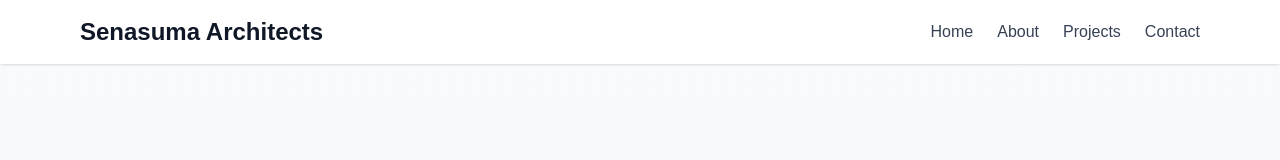
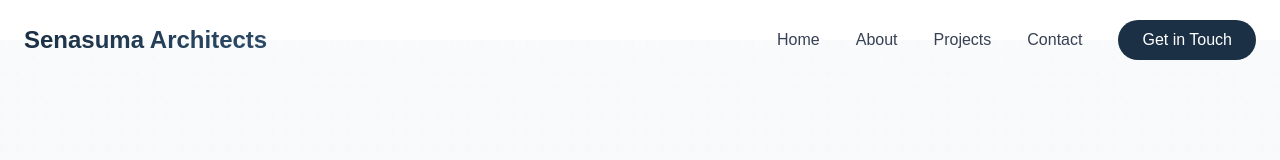
Before and after one commit to methminabinara/Senasuma-Architects, a Next.js app: page / in a window 1280 px wide. Shown: the top 160 px of the page. Built offline with nearby package versions, Linux system fonts and the light colour scheme.

Commit message:
Style: header section

```diff
--- a/components/Header.tsx
+++ b/components/Header.tsx
@@ -1,36 +1,88 @@
-import { useState } from 'react';
+import { useState, useEffect } from 'react';
 import Link from 'next/link';
 import { Menu, X } from 'lucide-react';
 
 const Header = () => {
   const [menuOpen, setMenuOpen] = useState(false);
+  const [scrolled, setScrolled] = useState(false);
+
+  // Handle scroll effect
+  useEffect(() => {
+    const handleScroll = () => {
+      if (window.scrollY > 50) {
+        setScrolled(true);
+      } else {
+        setScrolled(false);
+      }
+    };
+
+    window.addEventListener('scroll', handleScroll);
+    return () => window.removeEventListener('scroll', handleScroll);
+  }, []);
 
   return (
-    <header className="w-full bg-white shadow fixed top-0 left-0 z-50">
-      <div className="max-w-6xl mx-auto flex justify-between items-center px-4 py-4">
-        <Link href="/" className="text-2xl font-bold text-gray-900">
-          Senasuma Architects
+    <header className={`w-full fixed top-0 left-0 z-50 transition-all duration-300 ${
+      scrolled ? 'bg-white/90 backdrop-blur-md shadow-lg' : 'bg-transparent'
+    }`}>
+      <div className="max-w-7xl mx-auto flex justify-between items-center px-6 py-5">
+        <Link href="/" className="flex items-center group">
+          <span className="text-2xl font-bold bg-gradient-to-r from-[#1B3044] to-[#2C4A67] bg-clip-text text-transparent transition-all duration-300">
+            Senasuma Architects
+          </span>
         </Link>
-        <nav className="hidden md:flex space-x-6">
-          <Link href="#home" className="text-gray-700 hover:text-gray-900">Home</Link>
-          <Link href="#about" className="text-gray-700 hover:text-gray-900">About</Link>
-          <Link href="#projects" className="text-gray-700 hover:text-gray-900">Projects</Link>
-          <Link href="#contact" className="text-gray-700 hover:text-gray-900">Contact</Link>
+
+        {/* Desktop Navigation */}
+        <nav className="hidden md:flex items-center space-x-1">
+          {['Home', 'About', 'Projects', 'Contact'].map((item) => (
+            <Link
+              key={item}
+              href={`#${item.toLowerCase()}`}
+              className="relative px-4 py-2 text-gray-700 hover:text-[#1B3044] font-medium transition-colors duration-300 group"
+            >
+              {item}
+              <span className="absolute bottom-0 left-0 w-0 h-0.5 bg-[#1B3044] transition-all duration-300 group-hover:w-full"></span>
+            </Link>
+          ))}
+          <Link
+            href="#contact"
+            className="ml-4 px-6 py-2 bg-[#1B3044] hover:bg-[#2C4A67] text-white rounded-full font-medium hover:shadow-lg transition-all duration-300"
+          >
+            Get in Touch
+          </Link>
         </nav>
+
+        {/* Mobile Menu Button */}
         <div className="md:hidden">
-          <button onClick={() => setMenuOpen(!menuOpen)}>
-            {menuOpen ? <X size={28} /> : <Menu size={28} />}
+          <button
+            onClick={() => setMenuOpen(!menuOpen)}
+            className="p-2 rounded-full hover:bg-gray-100 transition-colors duration-300 text-[#1B3044]"
+            aria-label="Toggle menu"
+          >
+            {menuOpen ? <X size={24} /> : <Menu size={24} />}
           </button>
         </div>
       </div>
 
       {/* Mobile Menu */}
       {menuOpen && (
-        <div className="md:hidden bg-white px-4 pb-4">
-          <Link href="#home" className="block py-2 text-gray-700 hover:text-gray-900">Home</Link>
-          <Link href="#about" className="block py-2 text-gray-700 hover:text-gray-900">About</Link>
-          <Link href="#projects" className="block py-2 text-gray-700 hover:text-gray-900">Projects</Link>
-          <Link href="#contact" className="block py-2 text-gray-700 hover:text-gray-900">Contact</Link>
+        <div className="md:hidden bg-white shadow-xl absolute top-full left-0 w-full py-4 px-6 border-t border-gray-100 animate-fadeIn">
+          {['Home', 'About', 'Projects', 'Contact'].map((item) => (
+            <Link
+              key={item}
+              href={`#${item.toLowerCase()}`}
+              className="block py-3 text-gray-700 hover:text-[#1B3044] hover:pl-2 border-b border-gray-100 transition-all duration-200"
+              onClick={() => setMenuOpen(false)}
+            >
+              {item}
+            </Link>
+          ))}
+          <Link
+            href="#contact"
+            className="block mt-4 px-5 py-3 bg-[#1B3044] text-white rounded-lg font-medium text-center hover:bg-[#2C4A67] hover:shadow-lg transition-all duration-300"
+            onClick={() => setMenuOpen(false)}
+          >
+            Get in Touch
+          </Link>
         </div>
       )}
     </header>
--- a/pages/index.tsx
+++ b/pages/index.tsx
@@ -270,11 +270,11 @@ export default function Home() {
               </h3>
               <div className="grid grid-cols-2 gap-2 text-gray-700">
                 <p>Monday - Friday:</p>
-                <p>9:00 AM - 5:00 PM</p>
+                <p>2:30 PM - 9:00 PM</p>
                 <p>Saturday:</p>
-                <p>10:00 AM - 2:00 PM</p>
+                <p>8:00 AM - 5:00 PM</p>
                 <p>Sunday:</p>
-                <p>Closed</p>
+                <p>8:00 AM - 5:00 PM</p>
               </div>
             </div>
           </div>
```
